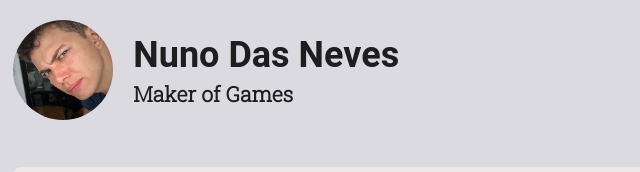
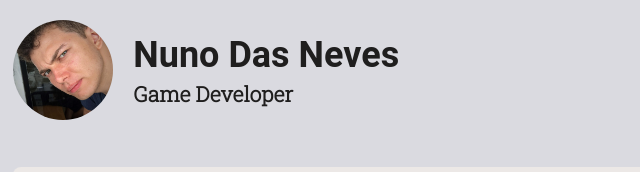
Before and after one commit to NunoDasNeves/nunodasneves.github.io, a plain HTML site: page index.html in a window 1280 px wide. Shown: the top 172 px of the page, 0-640 px from the left. Drawn offline with Linux system fonts and the light colour scheme; a web font is replaced by a local one.

Commit message:
change my title lol

```diff
--- a/index.html
+++ b/index.html
@@ -171,7 +171,7 @@
 			</div>
 			<div class=title-text>
 				<h1>Nuno Das Neves</h1>
-				<h3>Maker of Games</h3>
+				<h3>Game Developer</h3>
 			</div>
 		</div>
 		<div class=projects-title>
```
